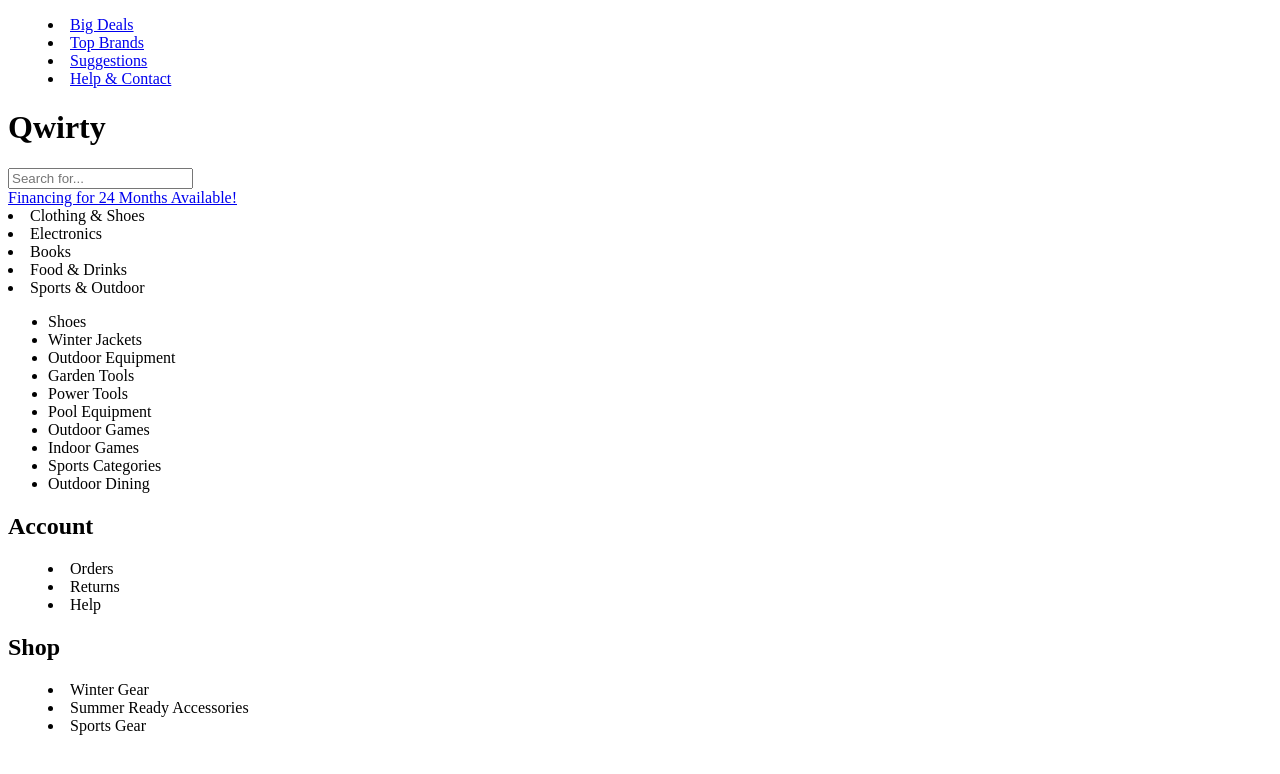
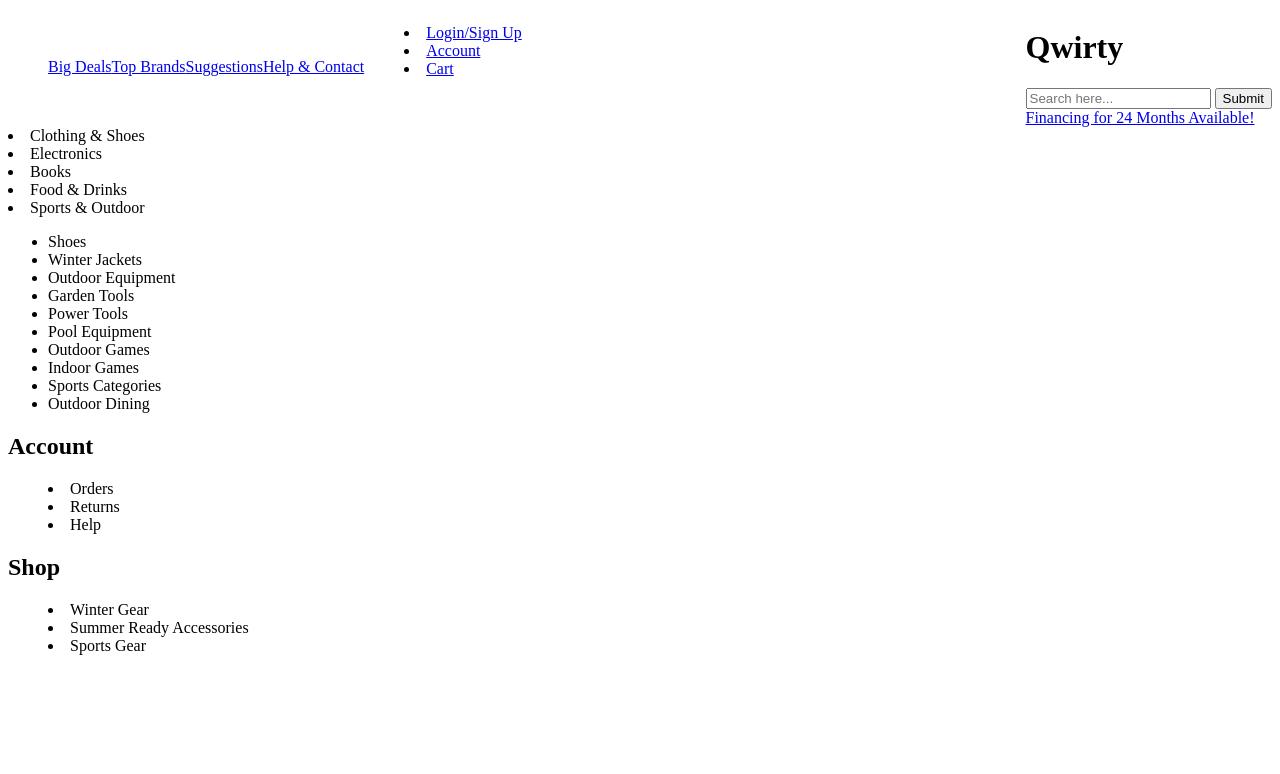
Before and after one commit to Dsanti10/Unit1.Qwirty, a plain HTML site: page index.html in a window 1280 px wide. Drawn offline with Linux system fonts and the light colour scheme.

Commit message:
Created CSS files and edited html classes

```diff
--- /dev/null
+++ b/header.css
@@ -0,0 +1,19 @@
+.page {
+  margin: 0;
+}
+
+.topheader {
+  display: flex;
+  justify-content: space-between;
+}
+
+header.page .shopmenu {
+  display: flex;
+  align-items: center;
+  list-style-type: none;
+}
+
+.page {
+  display: flex;
+  justify-content: space-between;
+}
--- a/index.html
+++ b/index.html
@@ -4,32 +4,44 @@
     <meta charset="UTF-8" />
     <meta name="viewport" content="width=device-width, initial-scale=1.0" />
     <link rel="stylesheet" href="index.css" />
-    <script src="index.js"></script>
+    <link rel="stylesheet" href="header.css" />
+    <link rel="stylesheet" href="nav.css" />
+    <link rel="stylesheet" href="products.css" />
+    <link rel="stylesheet" href="footer.css" />
+    <script src="index.js" defer></script>
     <title>Qwirty</title>
   </head>
   <body>
-    <header>
-      <div id="nav">
-        <nav>
-          <menu>
+    <header class="page">
+      <div class="topheader">
+        <menu class="shopmenu">
           <li><a href="#">Big Deals</a></li>
           <li><a href="#">Top Brands</a></li>
           <li><a href="#">Suggestions</a></li>
           <li><a href="#">Help & Contact</a></li>
         </menu>
-        </nav>
+        <menu class="accountmenu">
+          <li><a href="#">Login/Sign Up</a></li>
+          <li><a href="#">Account</a></li>
+          <li><a href="#">Cart</a></li>
+        </menu>
       </div>
-      <div>
+      <div class="bottomheader">
         <h1>Qwirty</h1>
-        <form>
-          <label for="search"></label>
-          <input type="search" aria-label="search" placeholder="Search for..."></input>
+        <form action="#">
+          <input
+            type="search"
+            id="productsearch"
+            name="productsearch"
+            placeholder="Search here..."
+          />
+          <input type="submit" value="Submit" />
         </form>
         <a href="#">Financing for 24 Months Available!</a>
       </div>
     </header>
     <div>
-        <nav>
+      <nav class="sidenav">
         <li>Clothing & Shoes</li>
         <li>Electronics</li>
         <li>Books</li>
@@ -37,7 +49,7 @@
         <li>Sports & Outdoor</li>
       </nav>
       <main>
-            <ul>
+        <ul class="products">
           <li>Shoes</li>
           <li>Winter Jackets</li>
           <li>Outdoor Equipment</li>
@@ -51,7 +63,7 @@
         </ul>
       </main>
     </div>
-    <footer>
+    <footer class="footer">
       <section>
         <h2>Account</h2>
         <menu>
--- /dev/null
+++ b/nav.css
@@ -0,0 +1,10 @@
+/* top nav bar */
+header.page-header nav {
+    display: flex;
+
+    background-color: var(--fg);
+    color: white;
+}
+
+
+/* side nav bar */
```
Also changed, not shown: footer.css (added), index.js (deleted), products.css (added), 1 other file. Lines whose indentation alone changed are shown as unchanged.
